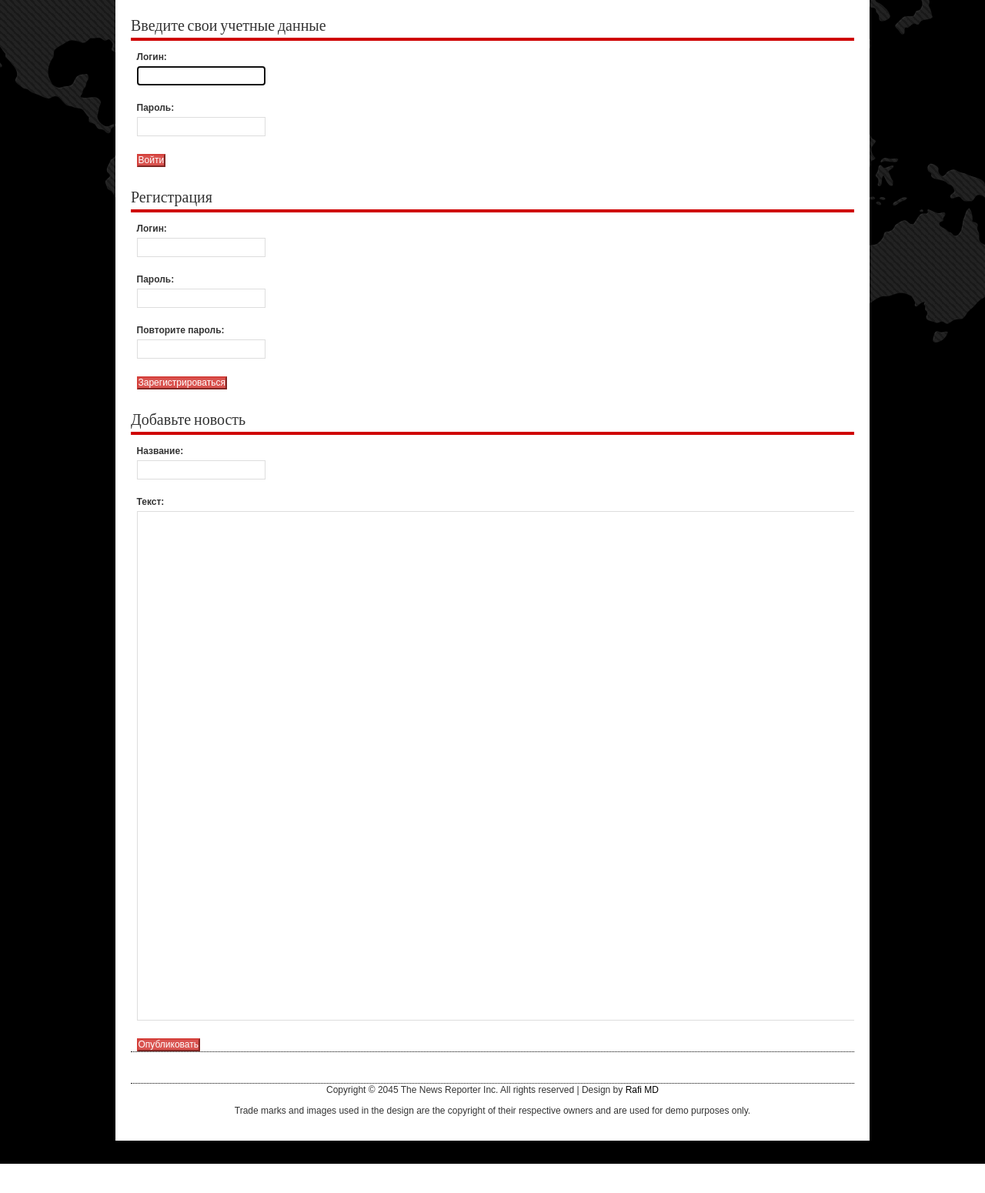
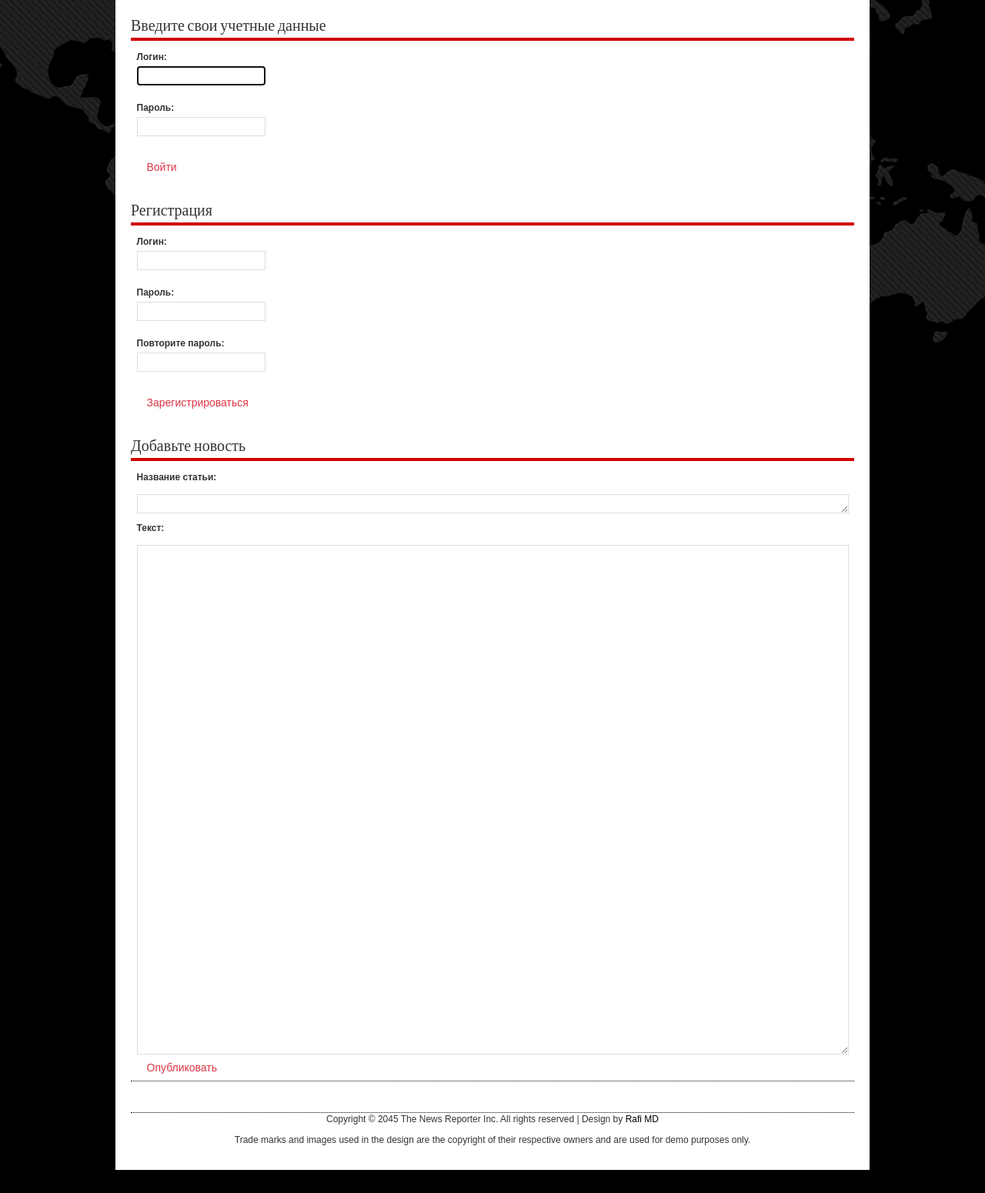
Before and after one commit to Brashing/RostelecomNews, a Django app: page /user_profile/ in a window 1280 px wide. Shown: the part 184-1734 px from the top of the page at 77% size. Before the commit the page ends 1696 px from the top, so only its background shows below. Run offline with Django 4.2, Linux system fonts and the light colour scheme; some libraries are stand-ins or nearby versions.

Commit message:
Доработка.

```diff
--- a/NewsStudyRostelecom/main/templates/main/login.html
+++ b/NewsStudyRostelecom/main/templates/main/login.html
@@ -10,7 +10,7 @@
                     <input type="text" name="login" autofocus></p><br>
                 <p><label> Пароль: </label><br>
                     <input type="password" name="password" autocomplete="on | off"></p><br>
-                <input class="btn-danger" type="submit" value="Войти"><br>
+                <input class="btn btn-outline-danger" type="submit" value="Войти"><br>
             </form>
         </div>
     </div>
--- a/NewsStudyRostelecom/main/templates/main/news_1.html
+++ b/NewsStudyRostelecom/main/templates/main/news_1.html
@@ -84,7 +84,7 @@
             звездообразования.</p>
         <br>
         <p>Источник: <a
-                href="https://new-science.ru/obnaruzhena-pervaya-v-istorii-protozvezda-pokidajushhaya-mesto-svoego-rozhdeniya">New-Science.ru</a></li>
+                href="https://new-science.ru/obnaruzhena-pervaya-v-istorii-protozvezda-pokidajushhaya-mesto-svoego-rozhdeniya"> style="text-decoration:none" New-Science.ru</a></li>
         </p>
         {% block footer %} {% include 'main/footer.html' %} {% endblock %}
     </div>
--- a/NewsStudyRostelecom/main/templates/main/news_input.html
+++ b/NewsStudyRostelecom/main/templates/main/news_input.html
@@ -6,12 +6,21 @@
         <div class="row">
             <form method="post">
                 {% csrf_token %}
-                <p><label> Название: </label><br>
-                    <input type="text" name="name" "></p><br>
+                <p><label> Название статьи: </label><br>
+                <div class="container">
+                    <div class="row">
+                        <textarea cols="150" rows="1" required="" name="name"></textarea><br>
+                    </div>
+                </div>
+                <br>
                 <p><label> Текст: </label><br>
-                    <textarea cols="150" rows="50" required=""></textarea></p><br>
-                <input class="btn-danger" type="submit" value="Опубликовать"><br>
+                <div class="container">
+                    <div class="row">
+                        <textarea cols="150" rows="50" required="" name="news"></textarea><br>
+                    </div>
+                </div>
+                <input class="btn btn-outline-danger" type="submit" value="Опубликовать"><br>
             </form>
         </div>
     </div>
-<div/>
+</div>
--- a/NewsStudyRostelecom/main/templates/main/registration.html
+++ b/NewsStudyRostelecom/main/templates/main/registration.html
@@ -12,7 +12,7 @@
                     <input type="password" name="password" autocomplete="on | off"></p><br>
                 <p><label> Повторите пароль: </label><br>
                     <input type="password" name="password" autocomplete="on | off"></p><br>
-                <input class="btn-danger" type="submit" value="Зарегистрироваться"><br>
+                <input class="btn btn-outline-danger" type="submit" value="Зарегистрироваться"><br>
             </form>
         </div>
     </div>
```
